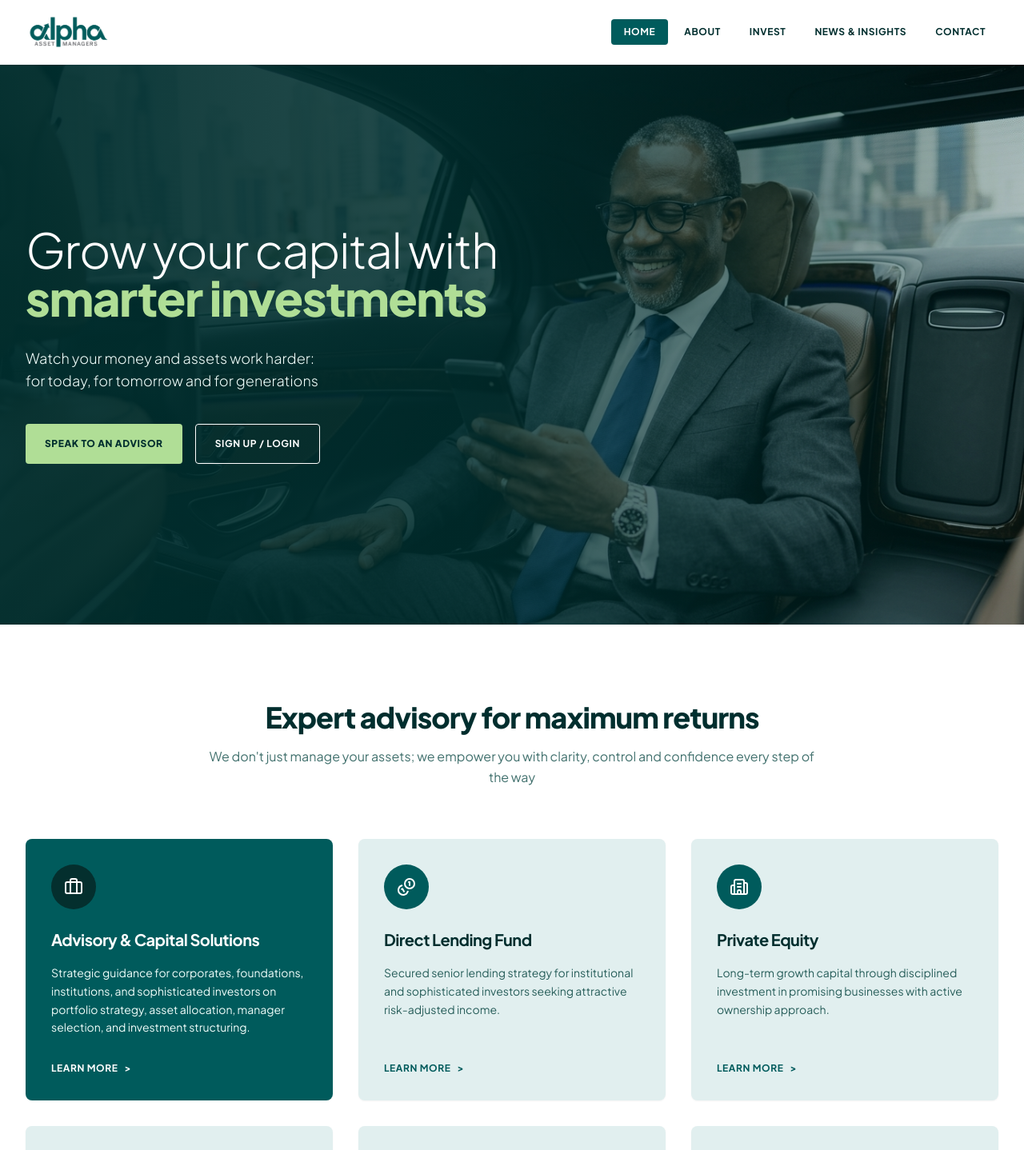
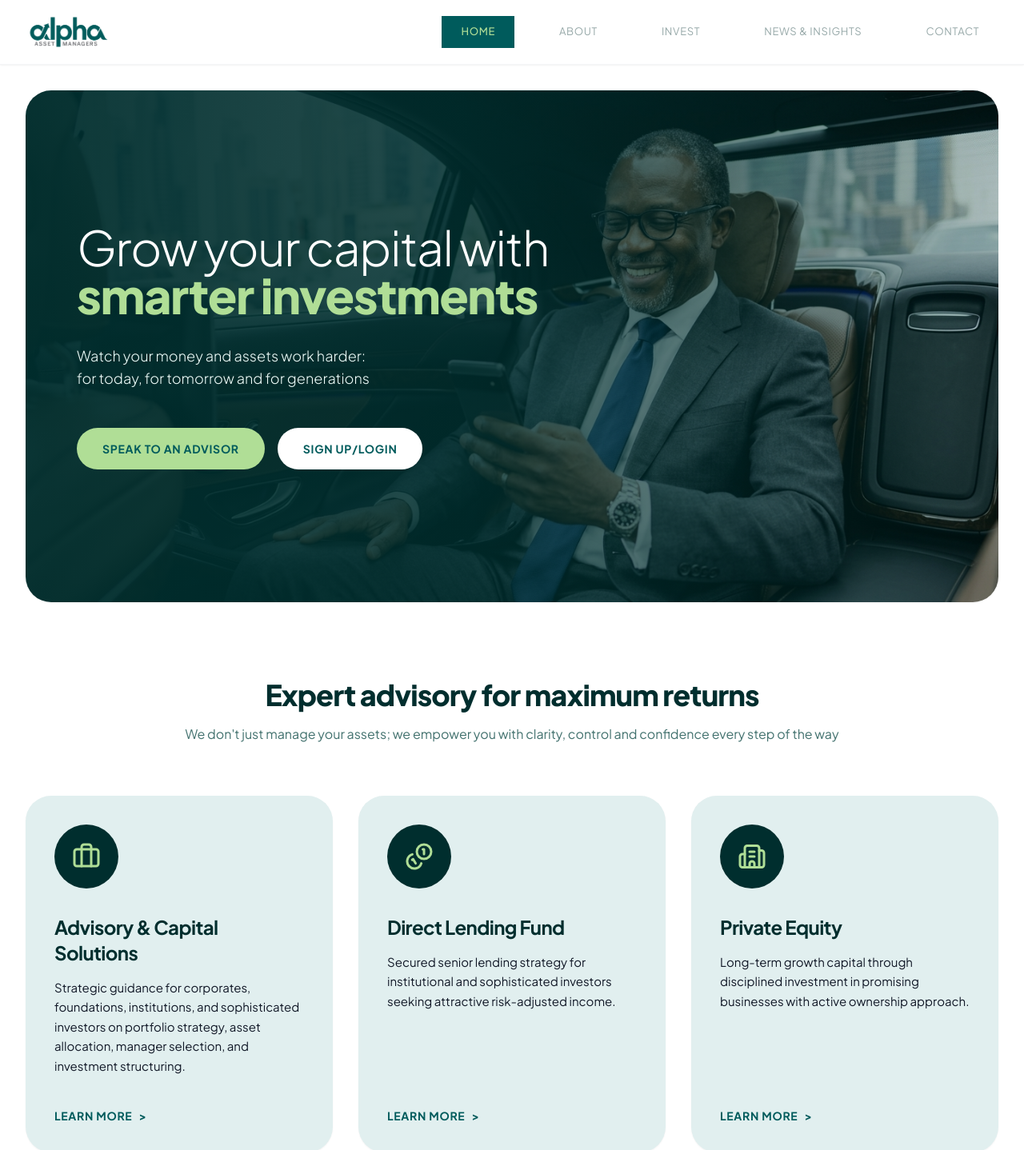
Before and after one commit to Whevar-Innovations/alpha-assets, a React (Vite) app: page / in a window 1280 px wide. Shown: the top 1438 px of the page at 80% size. Built offline with nearby package versions, Linux system fonts and the light colour scheme.

Commit message:
Enhance UI components and styles: update Navbar, add Button component, modify ServiceCard and Home layout, and refine Tailwind CSS configuration

```diff
--- a/src/components/Navigation/Navbar.tsx
+++ b/src/components/Navigation/Navbar.tsx
@@ -28,16 +28,16 @@ export const Navbar: React.FC = () => {
           </Link>
 
           {/* Desktop Navigation */}
-          <nav className="hidden md:flex space-x-1 items-center">
+          <nav className="hidden md:flex md:space-x-4 lg:space-x-8 items-center">
             {navItems.map((item) => (
               <NavLink
                 key={item.path}
                 to={item.path}
                 className={({ isActive }) =>
-                  `px-4 py-2 rounded text-xs font-bold uppercase tracking-wider transition-all duration-200 ${
+                  `px-6 py-2.5 text-[13px] uppercase tracking-wider transition-colors duration-200 ${
                     isActive
-                      ? 'bg-brand-primary text-white shadow-sm'
-                      : 'text-brand-dark hover:text-brand-primary hover:bg-gray-50'
+                      ? 'bg-brand-primary text-brand-green font-medium'
+                      : 'text-brand-grayText hover:text-brand-primary font-normal'
                   }`
                 }
               >
@@ -74,10 +74,10 @@ export const Navbar: React.FC = () => {
               to={item.path}
               onClick={() => setIsOpen(false)}
               className={({ isActive }) =>
-                `block px-3 py-2 rounded text-sm font-semibold uppercase tracking-wider ${
+                `block px-4 py-3 text-[13px] uppercase tracking-wider transition-colors duration-200 ${
                   isActive
-                    ? 'bg-brand-primary text-white'
-                    : 'text-brand-dark hover:bg-gray-50 hover:text-brand-primary'
+                    ? 'bg-brand-primary text-brand-green font-medium'
+                    : 'text-brand-grayText hover:text-brand-primary font-normal'
                 }`
               }
             >
--- /dev/null
+++ b/src/components/UI/Button.tsx
@@ -0,0 +1,40 @@
+import React from 'react';
+
+interface ButtonProps extends React.ButtonHTMLAttributes<HTMLButtonElement> {
+  variant?: 'primary' | 'secondary' | 'outline' | 'white';
+  size?: 'sm' | 'md' | 'lg';
+  fullWidth?: boolean;
+}
+
+export const Button: React.FC<ButtonProps> = ({
+  children,
+  variant = 'primary',
+  size = 'md',
+  fullWidth = false,
+  className = '',
+  ...props
+}) => {
+  const baseStyles = "inline-flex items-center justify-center font-bold uppercase tracking-wider rounded-full transition-all duration-200 whitespace-nowrap";
+
+  const variants = {
+    primary: "bg-brand-green text-brand-primary hover:bg-opacity-90",
+    white: "bg-white text-brand-primary hover:bg-gray-100",
+    secondary: "bg-brand-primary text-white hover:bg-opacity-90",
+    outline: "bg-transparent border border-white text-white hover:bg-white hover:text-brand-primary"
+  };
+
+  const sizes = {
+    sm: "px-4 py-2 text-[10px]",
+    md: "px-6 py-3 text-[11px] sm:text-xs",
+    lg: "px-8 py-4 text-xs sm:text-sm"
+  };
+
+  return (
+    <button
+      className={`${baseStyles} ${variants[variant]} ${sizes[size]} ${fullWidth ? 'w-full' : ''} ${className}`}
+      {...props}
+    >
+      {children}
+    </button>
+  );
+};
--- a/src/components/UI/ServiceCard.tsx
+++ b/src/components/UI/ServiceCard.tsx
@@ -1,13 +1,35 @@
-import React from 'react';
-import { Link } from 'react-router-dom';
+import React, { useState } from 'react';
+import { useNavigate } from 'react-router-dom';
 import * as Icons from 'lucide-react';
 
-interface ServiceCardProps {
+export interface ServiceCardProps {
   id: string;
   title: string;
   description: string;
   iconName: keyof typeof Icons;
   isActive?: boolean;
+
+  // Customization Props
+  bgClass?: string;               // Base background class (default: bg-brand-cardBg)
+  activeBgClass?: string;         // Active/Hover background class (default: bg-brand-dark)
+
+  iconBgClass?: string;           // Base icon background class (default: bg-brand-dark)
+  activeIconBgClass?: string;     // Active icon background class (default: bg-white)
+
+  iconColorClass?: string;        // Base icon text/color class (default: text-brand-green)
+  activeIconColorClass?: string;  // Active icon text/color class (default: text-brand-dark)
+
+  titleColorClass?: string;       // Base title text color class (default: text-brand-dark)
+  activeTitleColorClass?: string; // Active title text color class (default: text-brand-green)
+
+  textColorClass?: string;        // Base description text color class (default: text-brand-dark/80)
+  activeTextColorClass?: string;  // Active description text color class (default: text-teal-50/90)
+
+  linkColorClass?: string;        // Base link text color class (default: text-brand-primary)
+  activeLinkColorClass?: string;  // Active link text color class (default: text-white)
+
+  enableHoverEffect?: boolean;    // Whether to toggle active styles on hover (default: true)
+  className?: string;             // Extra classes to append to the card container
 }
 
 export const ServiceCard: React.FC<ServiceCardProps> = ({
@@ -16,47 +38,87 @@ export const ServiceCard: React.FC<ServiceCardProps> = ({
   description,
   iconName,
   isActive = false,
+  bgClass = 'bg-brand-cardBg',
+  activeBgClass = 'bg-brand-dark',
+  iconBgClass = 'bg-brand-dark',
+  activeIconBgClass = 'bg-white',
+  iconColorClass = 'text-brand-green',
+  activeIconColorClass = 'text-brand-dark',
+  titleColorClass = 'text-brand-dark',
+  activeTitleColorClass = 'text-brand-green',
+  textColorClass = 'text-brand-dark/80',
+  activeTextColorClass = 'text-teal-50/90',
+  linkColorClass = 'text-brand-primary',
+  activeLinkColorClass = 'text-white',
+  enableHoverEffect = true,
+  className = '',
 }) => {
-  // Dynamically resolve the Lucide icon
-  const IconComponent = Icons[iconName] as React.ComponentType<{ className?: string; size?: number }>;
+  const navigate = useNavigate();
+  const [isHovered, setIsHovered] = useState(false);
 
-  const baseStyles = "rounded-lg p-8 transition-all duration-300 flex flex-col justify-between h-full shadow-sm hover:shadow-md hover:-translate-y-1";
+  // Dynamically resolve the Lucide icon, fallback to Briefcase if not found
+  const IconComponent = (Icons[iconName] || Icons.Briefcase) as React.ComponentType<{ className?: string; size?: number }>;
 
-  const themeStyles = isActive
-    ? "bg-brand-primary text-white"
-    : "bg-brand-cardBg text-brand-dark";
+  const isCardActive = isActive || (enableHoverEffect && isHovered);
+
+  // Compute dynamic styling classes
+  const currentBg = isCardActive ? activeBgClass : bgClass;
+  const currentIconBg = isCardActive ? activeIconBgClass : iconBgClass;
+  const currentIconColor = isCardActive ? activeIconColorClass : iconColorClass;
+  const currentTitleColor = isCardActive ? activeTitleColorClass : titleColorClass;
+  const currentTextColor = isCardActive ? activeTextColorClass : textColorClass;
+  const currentLinkColor = isCardActive ? activeLinkColorClass : linkColorClass;
+
+  const handleClick = () => {
+    navigate(`/invest/${id}`);
+  };
 
   return (
-    <div className={`${baseStyles} ${themeStyles}`}>
+    <div
+      role="button"
+      tabIndex={0}
+      onClick={handleClick}
+      onKeyDown={(e) => {
+        if (e.key === 'Enter' || e.key === ' ') {
+          e.preventDefault();
+          handleClick();
+        }
+      }}
+      onMouseEnter={() => setIsHovered(true)}
+      onMouseLeave={() => setIsHovered(false)}
+      className={`rounded-[32px] p-8 lg:p-9 flex flex-col justify-between h-full shadow-sm hover:shadow-xl hover:-translate-y-1 transition-all duration-300 ease-out cursor-pointer select-none outline-none focus-visible:ring-2 focus-visible:ring-brand-primary ${currentBg} ${className}`}
+    >
       <div>
-        {/* Icon container */}
-        <div className={`w-14 h-14 rounded-full flex items-center justify-center mb-6 ${
-          isActive ? 'bg-teal-950 text-white' : 'bg-brand-primary text-white'
-        }`}>
-          {IconComponent && <IconComponent size={24} />}
+        {/* Icon Circle Container (Bigger size per requirements) */}
+        <div className={`w-20 h-20 rounded-full flex items-center justify-center mb-8 transition-colors duration-300 ${currentIconBg}`}>
+          {IconComponent && (
+            <IconComponent
+              className={`transition-colors duration-300 ${currentIconColor}`}
+              size={36}
+            />
+          )}
         </div>
 
         {/* Title */}
-        <h3 className="text-xl font-bold mb-4">{title}</h3>
+        <h3 className={`text-2xl font-bold tracking-tight mb-4 transition-colors duration-300 ${currentTitleColor}`}>
+          {title}
+        </h3>
 
         {/* Description */}
-        <p className={`text-sm leading-relaxed mb-8 ${
-          isActive ? 'text-teal-50' : 'text-teal-900 opacity-90'
-        }`}>
+        <p className={`text-[15px] leading-relaxed mb-10 transition-colors duration-300 ${currentTextColor}`}>
           {description}
         </p>
       </div>
 
-      {/* Link */}
-      <Link
-        to={`/invest/${id}`}
-        className={`inline-flex items-center text-xs font-bold uppercase tracking-wider gap-2 group focus:outline-none focus:underline ${
-          isActive ? 'text-white hover:text-brand-green' : 'text-brand-primary hover:text-brand-dark'
-        }`}
+      {/* Link (Visual presentation at the bottom) */}
+      <span
+        className={`inline-flex items-center text-sm font-bold uppercase tracking-wider gap-2 transition-colors duration-300 ${currentLinkColor}`}
       >
         Learn More
-        <span className="transform translate-x-0 group-hover:translate-x-1 transition-transform duration-150">&gt;</span>
-      </Link>
+        <span className="transform translate-x-0 group-hover:translate-x-1.5 transition-transform duration-200">
+          &gt;
+        </span>
+      </span>
     </div>
   );
 };
--- a/src/index.css
+++ b/src/index.css
@@ -31,11 +31,11 @@ input[type=number] {
 
 /* Custom CSS gradients and helper styling if needed */
 .gradient-overlay {
-  background: linear-gradient(135deg, rgba(0, 46, 46, 0.85) 0%, rgba(0, 91, 92, 0.6) 100%);
+  background: linear-gradient(135deg, color-mix(in srgb, var(--color-brand-dark) 85%, transparent) 0%, color-mix(in srgb, var(--color-brand-primary) 60%, transparent) 100%);
 }
 
 .text-gradient {
-  background: linear-gradient(135deg, #005b5c 0%, #002e2e 100%);
+  background: linear-gradient(135deg, var(--color-brand-primary) 0%, var(--color-brand-dark) 100%);
   -webkit-background-clip: text;
   -webkit-text-fill-color: transparent;
 }
--- a/src/pages/Home.tsx
+++ b/src/pages/Home.tsx
@@ -3,6 +3,7 @@ import { useNavigate } from 'react-router-dom';
 import { ServiceCard } from '../components/UI/ServiceCard';
 import { Accordion } from '../components/UI/Accordion';
 import { FooterCTA } from '../components/UI/FooterCTA';
+import { Button } from '../components/UI/Button';
 import heroMan from '../assets/images/hero_man.jpg';
 import { Compass, ShieldCheck, Eye, TrendingUp } from 'lucide-react';
 
@@ -15,7 +16,7 @@ export const Home: React.FC = () => {
       title: 'Advisory & Capital Solutions',
       description: 'Strategic guidance for corporates, foundations, institutions, and sophisticated investors on portfolio strategy, asset allocation, manager selection, and investment structuring.',
       iconName: 'Briefcase' as const,
-      isActive: true,
+      isActive: false,
     },
     {
       id: 'direct-lending-fund',
@@ -104,15 +105,16 @@ export const Home: React.FC = () => {
     <div className="flex flex-col min-h-screen">
 
       {/* Hero Section */}
+      <div className="max-w-7xl mx-auto px-4 sm:px-6 lg:px-8 mt-4 sm:mt-8 w-full">
         <section
-        className="relative min-h-[600px] md:min-h-[700px] flex items-center bg-brand-dark overflow-hidden"
+          className="relative min-h-[500px] md:min-h-[640px] flex items-center bg-brand-dark overflow-hidden rounded-2xl md:rounded-[32px] shadow-sm"
           style={{
             backgroundImage: `linear-gradient(to right, rgba(0, 46, 46, 0.95) 0%, rgba(0, 46, 46, 0.85) 45%, rgba(0, 46, 46, 0.3) 100%), url(${heroMan})`,
             backgroundSize: 'cover',
             backgroundPosition: 'right center'
           }}
         >
-        <div className="max-w-7xl mx-auto px-4 sm:px-6 lg:px-8 py-20 relative z-10 w-full">
+          <div className="px-6 sm:px-12 lg:px-16 py-20 relative z-10 w-full">
             <div className="max-w-2xl text-white space-y-8">
               <h1 className="text-4xl sm:text-5xl lg:text-6xl font-light leading-tight sm:leading-none">
                 Grow your capital with <br />
@@ -122,23 +124,26 @@ export const Home: React.FC = () => {
                 Watch your money and assets work harder: <br className="hidden sm:inline" />
                 for today, for tomorrow and for generations
               </p>
-            <div className="flex flex-col sm:flex-row gap-4 pt-2">
-              <button
+              <div className="flex flex-col sm:flex-row gap-4 pt-4">
+                <Button
+                  variant="primary"
+                  size="lg"
                   onClick={() => navigate('/contact')}
-                className="bg-brand-green hover:bg-opacity-90 text-brand-dark text-xs uppercase tracking-wider font-extrabold px-6 py-4 rounded transition-all duration-150 text-center"
                 >
                   Speak to an Advisor
-              </button>
-              <button
+                </Button>
+                <Button
+                  variant="white"
+                  size="lg"
                   onClick={() => navigate('/contact')}
-                className="bg-transparent border border-white hover:bg-white hover:text-brand-dark text-white text-xs uppercase tracking-wider font-bold px-6 py-4 rounded transition-all duration-150 text-center"
                 >
-                Sign Up / Login
-              </button>
+                  Sign Up/Login
+                </Button>
               </div>
             </div>
           </div>
         </section>
+      </div>
 
       {/* Services Section */}
       <section className="py-24 bg-white">
@@ -161,6 +166,11 @@ export const Home: React.FC = () => {
                 description={service.description}
                 iconName={service.iconName}
                 isActive={service.isActive}
+                // Custom style overrides via reusable props
+                activeBgClass={service.isActive ? 'bg-brand-dark' : 'bg-brand-primary'}
+                activeTitleColorClass="text-brand-green"
+                activeIconBgClass="bg-white"
+                activeIconColorClass={service.isActive ? 'text-brand-dark' : 'text-brand-primary'}
               />
             ))}
           </div>
--- a/tailwind.config.js
+++ b/tailwind.config.js
@@ -8,19 +8,28 @@ export default {
     extend: {
       colors: {
         brand: {
-          dark: 'var(--color-brand-dark, #002e2e)',       // Dark teal/green (primary background, footer)
-          primary: 'var(--color-brand-primary, #005b5c)', // Logo teal, primary headings
-          accent: 'var(--color-brand-primary, #005b5c)',  // Subheadings (legacy)
-          gray: 'var(--color-brand-gray, #818286)',       // Logo gray, body text
-          cardBg: 'var(--color-brand-card-bg, #e1efef)',  // Light minty card background
-          faqBg: 'var(--color-brand-faq-bg, #e8f4e8)',    // Sage/light green accordion background
-          green: 'var(--color-brand-green, #b0de96)',     // Speak to Advisor button green
-          gold: 'var(--color-brand-gold, #c5a880)',       // Accent gold/beige
-          grayText: 'var(--color-brand-gray-text, #96a8a8)', // Navigation default, secondary elements
+          dark: 'var(--color-brand-dark)',       // Dark teal/green (primary background, footer)
+          primary: 'var(--color-brand-primary)', // Logo teal, primary headings
+          accent: 'var(--color-brand-primary)',  // Subheadings (legacy)
+          gray: 'var(--color-brand-gray)',       // Logo gray, body text
+          cardBg: 'var(--color-brand-card-bg)',  // Light minty card background
+          faqBg: 'var(--color-brand-faq-bg)',    // Sage/light green accordion background
+          green: 'var(--color-brand-green)',     // Speak to Advisor button green
+          gold: 'var(--color-brand-gold)',       // Accent gold/beige
+          grayText: 'var(--color-brand-gray-text)', // Navigation default, secondary elements
         }
       },
       fontFamily: {
         sans: ['"Plus Jakarta Sans"', 'Inter', 'sans-serif'],
+      },
+      maxWidth: {
+        'xl': '40rem',   // 640px  (default is 36rem)
+        '2xl': '48rem',  // 768px  (default is 42rem)
+        '3xl': '56rem',  // 896px  (default is 48rem)
+        '4xl': '64rem',  // 1024px (default is 56rem)
+        '5xl': '72rem',  // 1152px (default is 64rem)
+        '6xl': '80rem',  // 1280px (default is 72rem)
+        '7xl': '90rem',  // 1440px (default is 80rem)
       },
       spacing: {
         '18': '4.5rem',
```
Also changed, not shown: src/pages/Invest.tsx (+6 -1 lines). Lines whose indentation alone changed are shown as unchanged.
